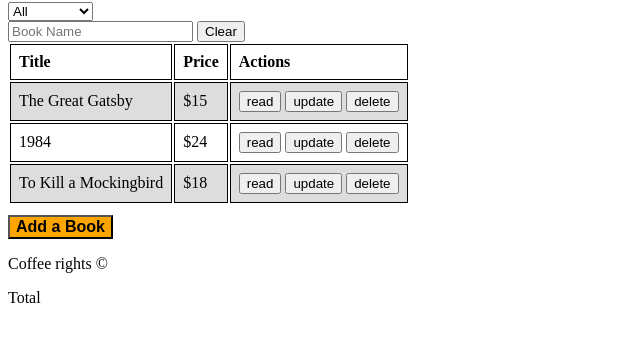
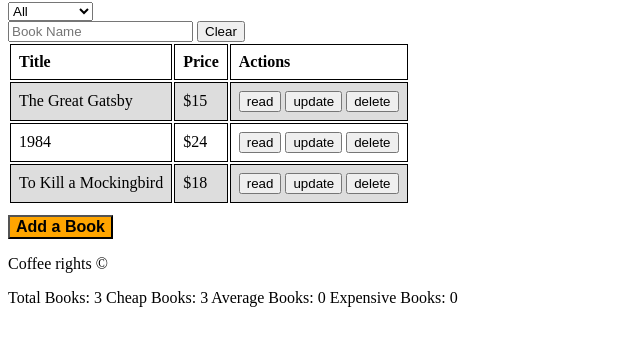
Before and after one commit to nir5288/BookShop, a plain HTML site: page index.html in a window 1280 px wide. Shown: the part 78-424 px from the top of the page, without its empty margins (0-640 px from the left). Drawn offline with Linux system fonts and the light colour scheme.

Commit message:
Add statistics

```diff
--- a/index.html
+++ b/index.html
@@ -51,7 +51,10 @@
     <footer>
         <p>Coffee rights &copy;</p>
         <section class="stats">
-            <span>Total</span>
+            Total Books: <span class="total-books"></span>
+            Cheap Books: <span class="books-below-80"></span>
+            Average Books: <span class="books-between-80-200"></span>
+            Expensive Books: <span class="books-over-200"></span>
         </section>
     </footer>
 
--- a/js/book.controller.js
+++ b/js/book.controller.js
@@ -94,6 +94,21 @@ function onSuccessMessage(message) {
         elMessage.classList.remove('show')
         setTimeout(() => {
             elMessage.innerText = ''
-        }, 500);
+        }, 500)
     }, 2000)
 }
+
+onStats()
+function onStats() {
+    var statsResult = stats()
+
+    var totalStats = document.querySelector('.total-books')
+    var booksBelow80 = document.querySelector('.books-below-80')
+    var books80to200 = document.querySelector('.books-between-80-200')
+    var booksOver200 = document.querySelector('.books-over-200')
+
+    totalStats.innerText = statsResult.booksCount
+    booksBelow80.innerText = statsResult.booksBelow80
+    books80to200.innerText = statsResult.books80to200
+    booksOver200.innerText = statsResult.booksOver200
+}
--- a/js/services/book.service.js
+++ b/js/services/book.service.js
@@ -59,6 +59,7 @@ function removeBook(bookId) {
     gBooks.splice(idx, 1)
     saveToStorage(STORAGE_KEY, gBooks)
     onSuccessMessage('Book Deleted Successfully.')
+    onStats()
 }
 
 function updateBook(price, bookId) {
@@ -66,6 +67,7 @@ function updateBook(price, bookId) {
     gBooks[idx].price = price
     saveToStorage(STORAGE_KEY, gBooks)
     onSuccessMessage('Book Update Successfully.')
+    onStats()
 }
 
 function addBook(price, bookTitle) {
@@ -80,9 +82,20 @@ function addBook(price, bookTitle) {
     )
     saveToStorage(STORAGE_KEY, gBooks)
     onSuccessMessage('Book Added Successfully.')
+    onStats()
 }
 
 function showBookDetails(bookId) {
     var book = getBookById(bookId)
     return book
 }
+
+stats()
+function stats() {
+    var booksCount = gBooks.length
+    var booksBelow80 = gBooks.filter(book => book.price < 80).length
+    var books80to200 = gBooks.filter(book => book.price >= 80 & book.price <= 200).length
+    var booksOver200 = gBooks.filter(book => book.price > 200).length
+
+    return { booksCount, booksBelow80, books80to200, booksOver200 }
+}
```
